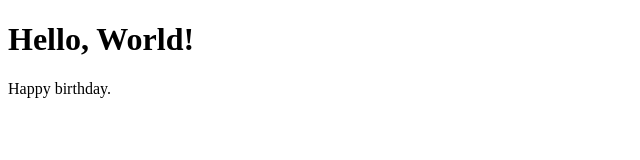
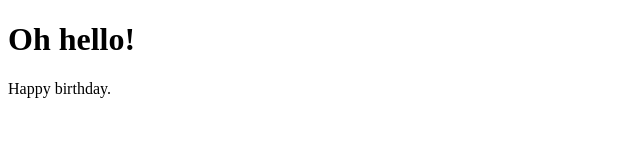
Before and after one commit to guoalex1/happybirthday, a plain HTML site: page index.html in a window 1280 px wide. Shown: the whole page, without its empty margins (0-640 px from the left). Drawn offline with Linux system fonts and the light colour scheme.

Commit message:
Oh hello

```diff
--- a/index.html
+++ b/index.html
@@ -5,7 +5,7 @@
     <title>My First Website</title>
 </head>
 <body>
-    <h1>Hello, World!</h1>
+    <h1>Oh hello!</h1>
     <p>Happy birthday.</p>
 </body>
 </html>
```
